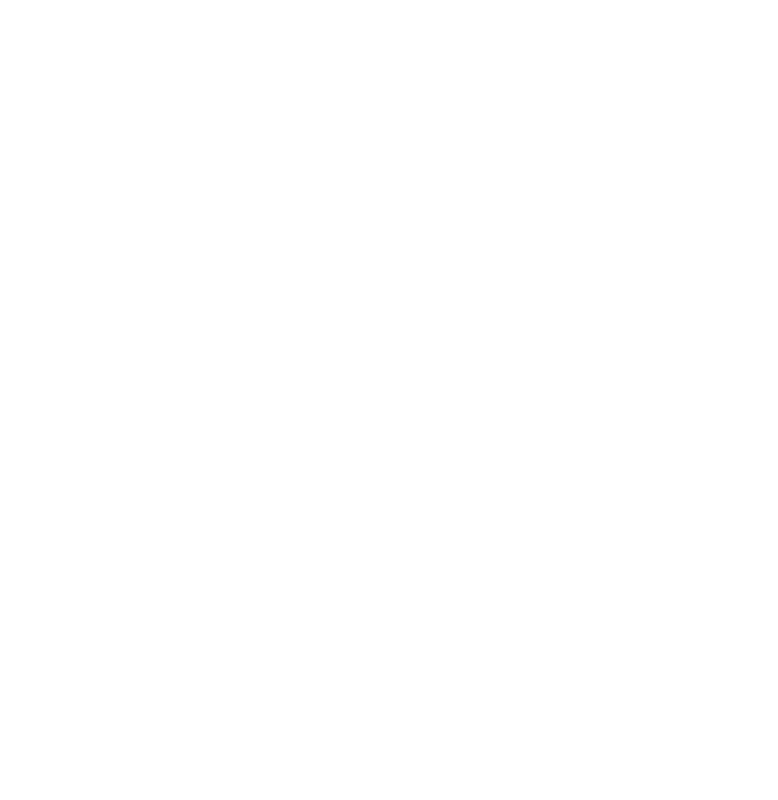
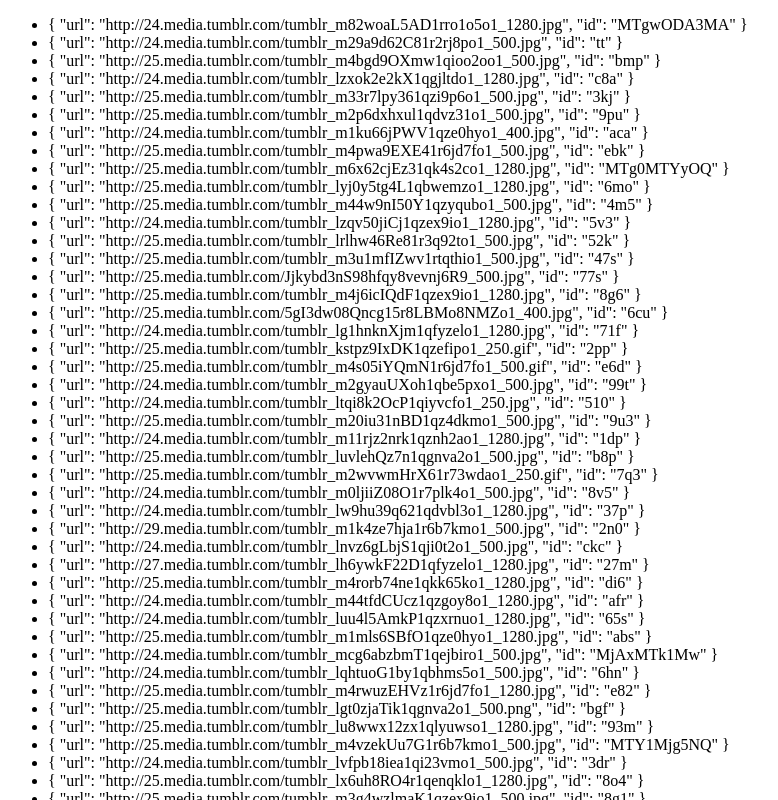
Before and after one commit to FaXaq/catmash, a Vue app: page /#/ in a window 1280 px wide. Shown: the top 800 px of the page, without its empty margins (0-778 px from the left). Built offline with nearby package versions, Linux system fonts and the light colour scheme.

Commit message:
Show all cats in home view

```diff
--- a/src/views/Home.vue
+++ b/src/views/Home.vue
@@ -1,10 +1,18 @@
 <template>
   <div class="home">
+    <ul>
+      <li v-for="cat in cats" :key="cat.id">{{ cat }}</li>
+    </ul>
   </div>
 </template>
 
 <script lang="ts">
 import { Component, Vue } from 'vue-property-decorator';
+import { getCats } from '@/services/api';
+import { ICat } from '@/models/Cat';
+
 @Component({})
-export default class Home extends Vue {}
+export default class Home extends Vue {
+  private cats: Array<ICat> = getCats();
+}
 </script>
```
